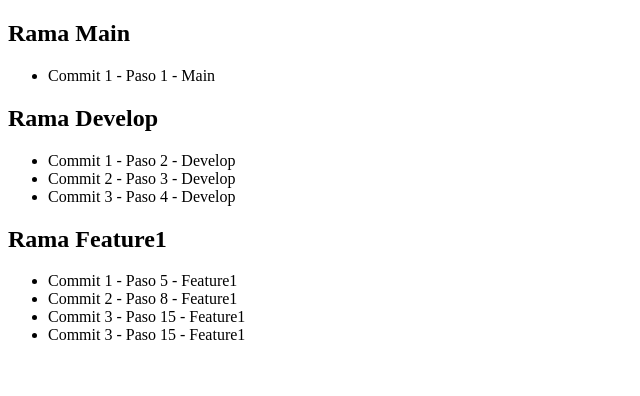
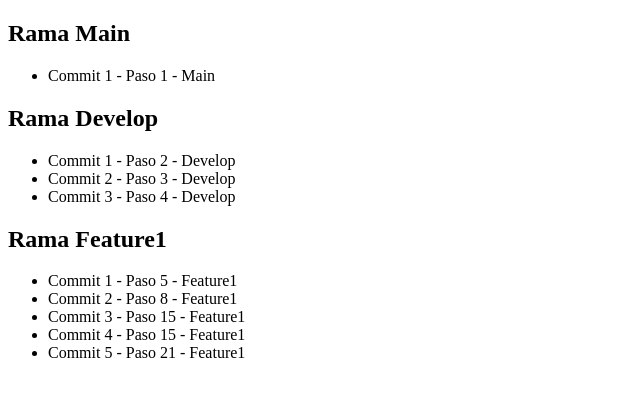
Before and after one commit to esscri97/proyecto-git, a plain HTML site: page index.html in a window 1280 px wide. Shown: the whole page, without its empty margins (0-640 px from the left). Drawn offline with Linux system fonts and the light colour scheme.

Commit message:
Commit 5 - Paso 21 - Feature1

```diff
--- a/index.html
+++ b/index.html
@@ -27,7 +27,8 @@
         <li>Commit 1 - Paso 5 - Feature1</li>
         <li>Commit 2 - Paso 8 - Feature1</li>
         <li>Commit 3 - Paso 15 - Feature1</li>
-        <li>Commit 3 - Paso 15 - Feature1</li>
+        <li>Commit 4 - Paso 15 - Feature1</li>
+        <li>Commit 5 - Paso 21 - Feature1</li>
     </ul>
 </body>
 </html>
```
